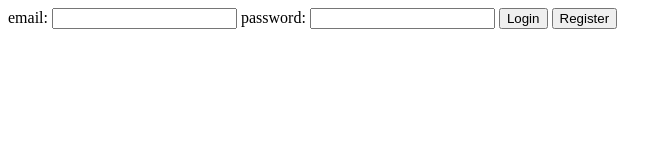
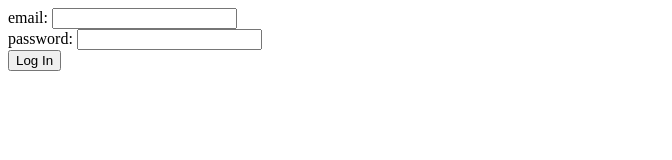
Before and after one commit to cookcb/node-authentication, a website: page public/login.html in a window 1280 px wide. Shown: the whole page, without its empty margins (0-672 px from the left). Drawn offline with Linux system fonts and the light colour scheme.

Commit message:
Updated app.js

```diff
--- a/package.json
+++ b/package.json
@@ -4,7 +4,8 @@
   "description": "Node Authentication",
   "main": "app.js",
   "scripts": {
-    "test": "echo \"Error: no test specified\" && exit 1"
+    "test": "echo \"Error: no test specified\" && exit 1",
+    "start": "node app.js"
   },
   "repository": {
     "type": "git",
--- a/public/login.html
+++ b/public/login.html
@@ -1,13 +1,18 @@
 <!DOCTYPE html>
 <html>
     <body>
-        <form>
-            <label for="username">email:</label>
-            <input name="username" type="text">
-            <label for="password">password:</label>
-            <input name="password" type="text">
-            <button>Login</button>
-            <button>Register</button>
+        <form action="/login" method="post">
+            <div>
+                <label for="username">email:</label>
+                <input name="username" type="text">
+            </div>
+            <div>
+                <label for="password">password:</label>
+                <input name="password" type="text">
+            </div>
+            <div>
+                <input type="submit" value="Log In">
+            </div>
         </form>
     </body>
 </html>
```
Also changed, not shown: app.js (+7 -4 lines), public/home.html (deleted, +0 -4 lines), public/index.html (added, +6 -0 lines).
